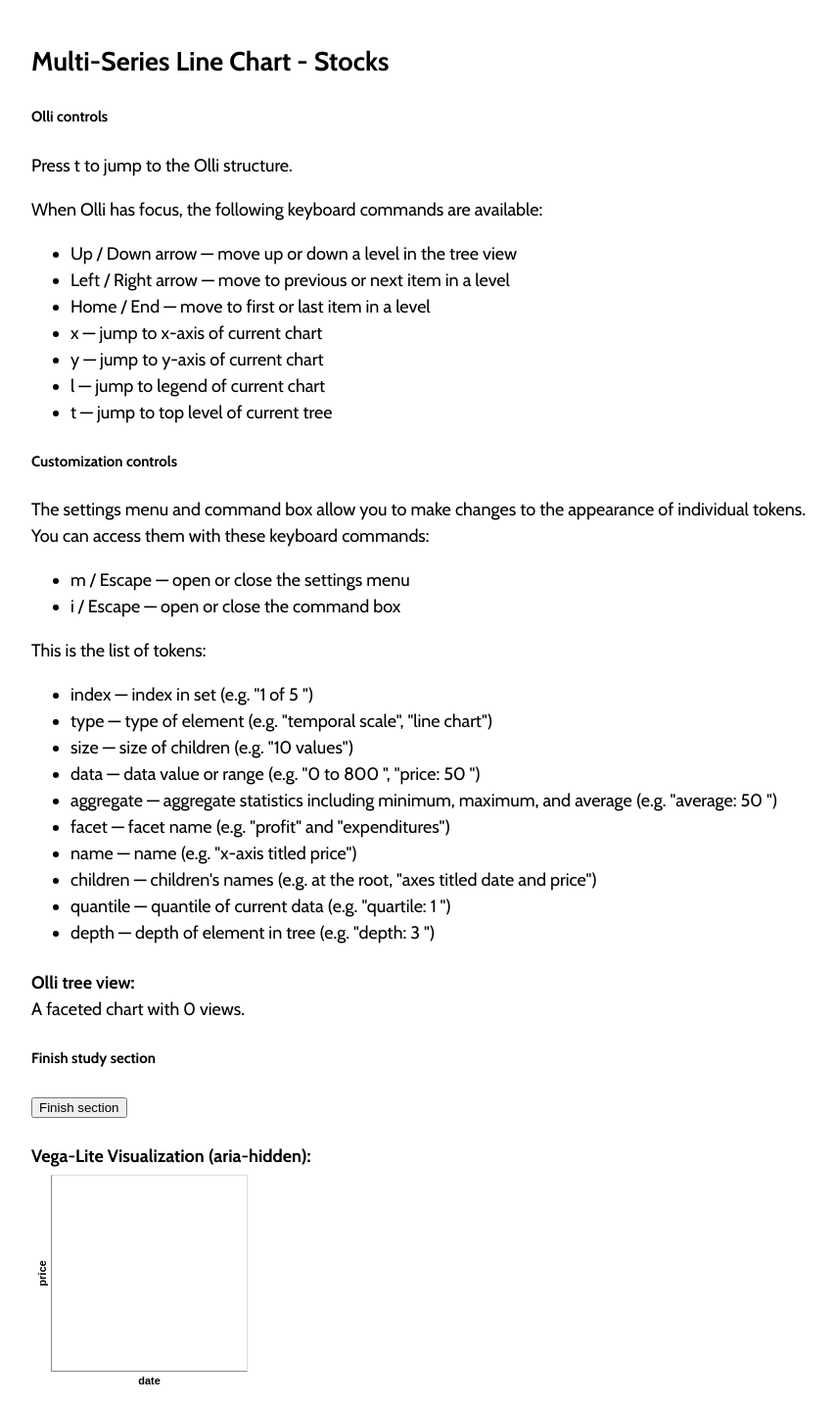
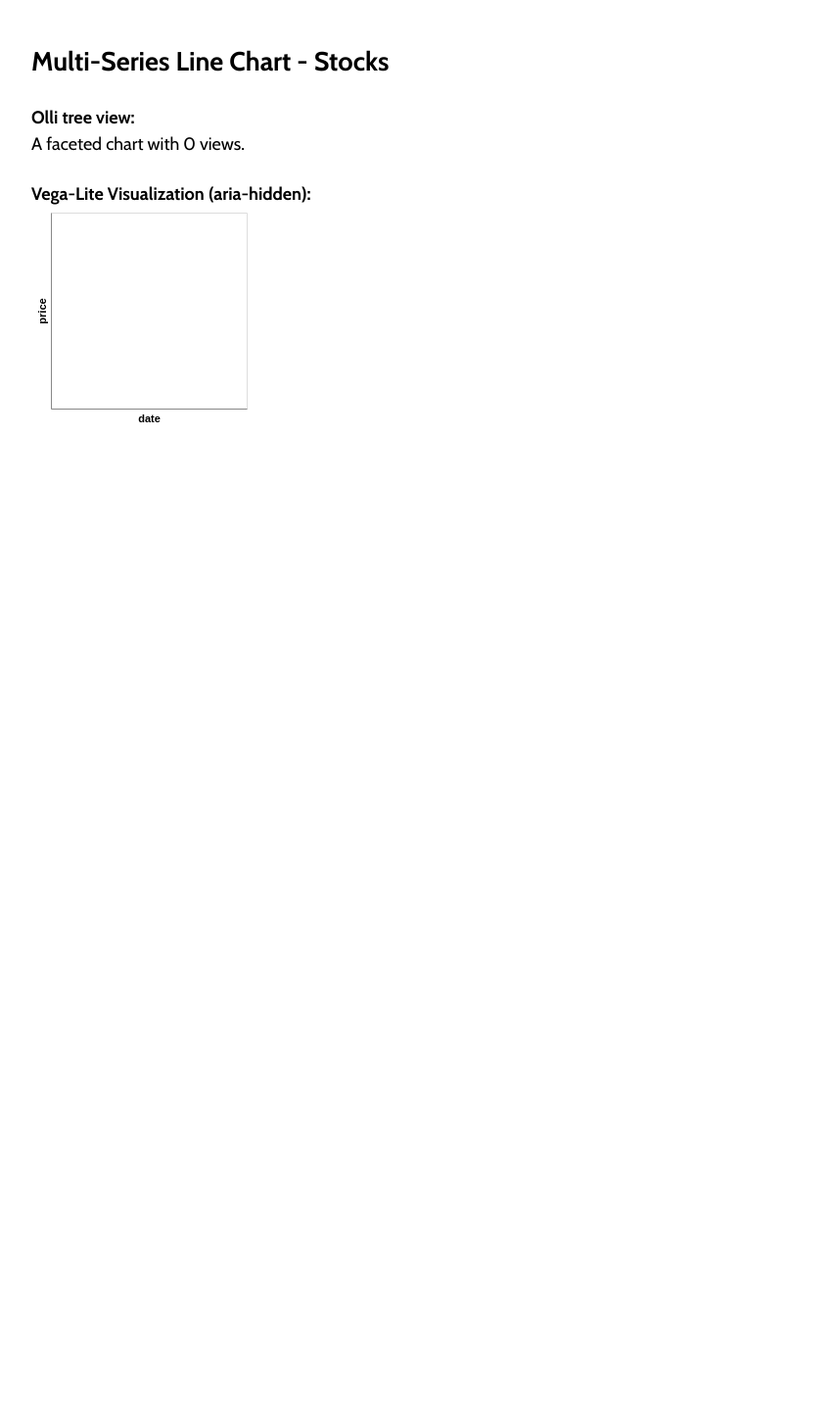
Before and after one commit to mitvis/olli, a Jekyll site: the page built from docs/gallery/stocks.html, in a window 1280 px wide. Shown: the whole page at 98% size, without its empty margins (242-1096 px from the left). Built offline with Jekyll 4.4.1, drawn with Linux system fonts in a browser that asks for light colours; nearby versions of some CDN libraries; after the commit the page ends 900 px from its top, so only the background shows below that.

Commit message:
cleaned for video

```diff
--- a/docs/_includes/example.html
+++ b/docs/_includes/example.html
@@ -10,7 +10,7 @@
     <!-- <h4>Overview:</h4> -->
     <!-- {% include exampleDescription.html %} -->
 
-    {% include exampleControls.html customize=include.content.customize %}
+    <!-- {% include exampleControls.html customize=include.content.customize %} -->
 <!--
     <h4><label for="adapter">Select an adapter:</label></h4>
 
--- a/docs/_includes/exampleControls.html
+++ /dev/null
@@ -1,47 +0,0 @@
-<div>
-  <h5>Olli controls</h5>
-  <p>
-    Press t to jump to the Olli structure.
-  </p>
-  <p>
-    When Olli has focus, the following keyboard commands are available:
-  </p>
-  <ul>
-    <li>Up / Down arrow — move up or down a level in the tree view</li>
-    <li>Left / Right arrow — move to previous or next item in a level</li>
-    <li>Home / End — move to first or last item in a level</li>
-    <li>x — jump to x-axis of current chart</li>
-    <li>y — jump to y-axis of current chart</li>
-    <li>l — jump to legend of current chart</li>
-    <li>t — jump to top level of current tree</li>
-    <!-- <li>W / A / S / D — when inside the grid of a scatterplot, move around the grid spatially</li> -->
-  </ul>
-
-  {% if include.customize %}
-  <h5>Customization controls</h5>
-  <p>
-    The settings menu and command box allow you to make changes to the appearance of individual tokens.
-    You can access them with these keyboard commands:
-  </p>
-  <ul>
-    <li>m / Escape — open or close the settings menu</li>
-    <li>i / Escape — open or close the command box</li>
-  </ul>
-  <p>
-    This is the list of tokens:
-  </p>
-  <ul>
-    <!-- copy of core/src/settings/data.ts tokenDescs -->
-    <li>index — index in set (e.g. "1 of 5 ")</li>
-    <li>type — type of element (e.g. "temporal scale", "line chart")</li>
-    <li>size — size of children (e.g. "10 values")</li>
-    <li>data — data value or range (e.g. "0 to 800 ", "price: 50 ")</li>
-    <li>aggregate — aggregate statistics including minimum, maximum, and average (e.g. "average: 50 ")</li>
-    <li>facet — facet name (e.g. "profit" and "expenditures")</li>
-    <li>name — name (e.g. "x-axis titled price")</li>
-    <li>children — children's names (e.g. at the root, "axes titled date and price")</li>
-    <li>quantile — quantile of current data (e.g. "quartile: 1 ")</li>
-    <li>depth — depth of element in tree (e.g. "depth: 3 ")</li>
-  </ul>
-  {% endif %}
-</div>
```
Also changed, not shown: packages/core/src/index.ts (+16 -16 lines), docs/olli/adapters.js, docs/olli/olli.js.
